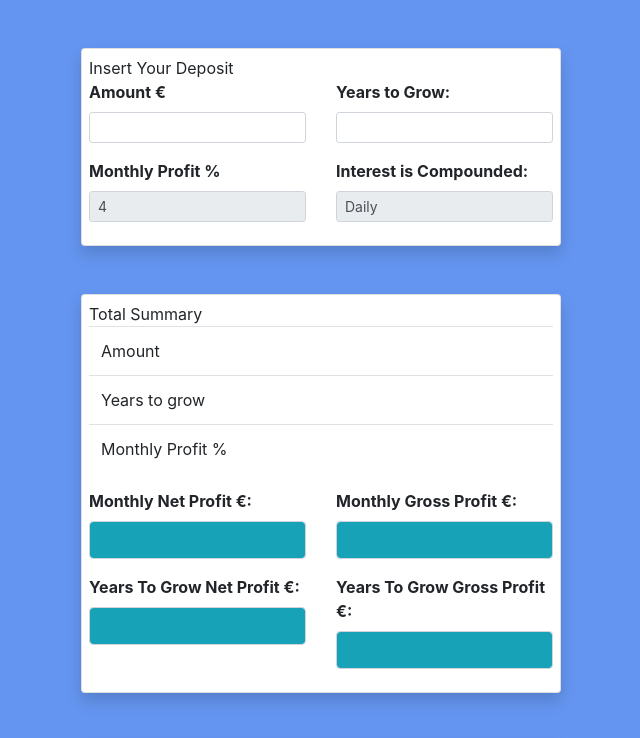
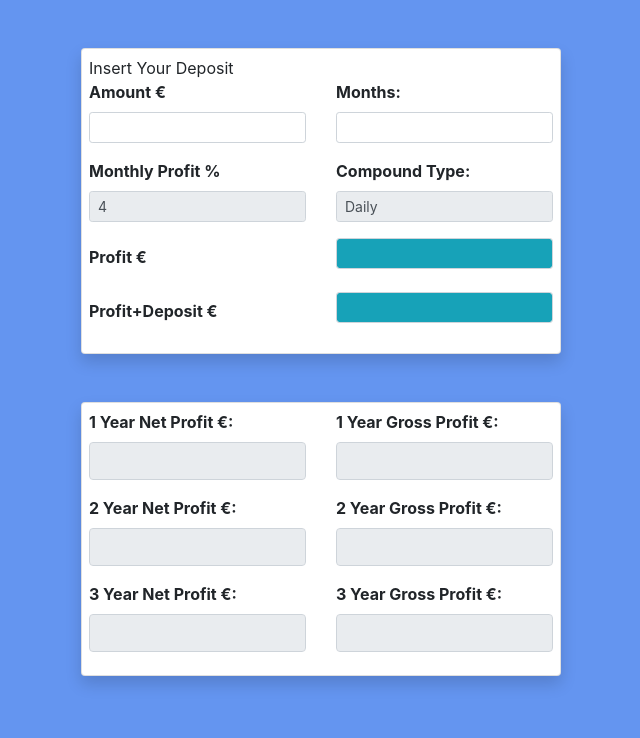
Before and after one commit to kabirmandal/profit_calculator, a plain HTML site: page index.html in a window 1280 px wide. Shown: the top 738 px of the page, without its empty margins (319-959 px from the left). Drawn offline with nearby package versions, Linux system fonts and the light colour scheme.

Commit message:
profit and profit with deposit fuction added

```diff
--- a/index.html
+++ b/index.html
@@ -27,55 +27,30 @@
                 </div>
                 <div class="col-md-6">
                     <div class="form-group">
-                        <label for="">Years to Grow:</label>
-                        <input type="number" id="ytg" min="0" class="form-control form-control-sm">
+                        <label for="">Months:</label>
+                        <input type="number" id="months" min="0" class="form-control form-control-sm">
                     </div>
                     <div class="form-group">
-                        <label for="">Interest is Compounded:</label>
+                        <label for="">Compound Type:</label>
                         <input type="text" id="iic" class="form-control form-control-sm" value="Daily" readonly>
                     </div>
                 </div>
             </div>
-        </div>
-
-        <div class="card mx-auto mt-5 shadow">
-            <div class="card-text">
-                Total Summary
+            <div class="form-group row">
+                <label for="inputEmail3" class="col-md-6 col-form-label">Profit €</label>
+                <div class="col-md-6">
+                  <input type="email" class="form-control form-control-sm bg-info" id="profit" placeholder="" readonly>
+                </div>
             </div>
-            <table class="table">
-                <tr>
-                    <td>Amount </td> <td><span id="showamount"></span></td>
-                </tr>
-                <tr>
-                    <td>Years to grow</td> <td><span id="showytg"></span></td>
-                </tr>
-                <tr>
-                    <td>Monthly Profit %</td> <td><span id="showmpp"></span></td>
-                </tr>
-            </table>
-            <div class="row">
+            <div class="form-group row">
+                <label for="inputEmail3" class="col-md-6 col-form-label">Profit+Deposit €</label>
                 <div class="col-md-6">
-                    <div class="form-group">
-                        <label for="">Monthly Net Profit €:</label>
-                        <input type="number" id="mnp"class="form-control bg-info" readonly>
-                    </div>
-                    <div class="form-group">
-                        <label for="">Years To Grow Net Profit €:</label>
-                        <input type="number" id="ytgnp"class="form-control bg-info" readonly>
-                    </div>
-                </div>
-                <div class="col-md-6">
-                    <div class="form-group">
-                        <label for="">Monthly Gross Profit €:</label>
-                        <input type="number" id="mgp" class="form-control bg-info" readonly>
-                    </div>
-                    <div class="form-group">
-                        <label for="">Years To Grow Gross Profit €:</label>
-                        <input type="number" id="ytggp" class="form-control bg-info" readonly>
-                    </div>
+                  <input type="email" class="form-control form-control-sm bg-info" id="profitdeposit" placeholder="" readonly>
                 </div>
             </div>
         </div>
+
+
 
         <div class="card mx-auto mt-5 shadow mb-5">
             <div class="row">
--- a/script.js
+++ b/script.js
@@ -1,8 +1,8 @@
 $(document).ready(function () {
     $("input").on("keyup blur change", function () {
-        var amount = parseFloat($("#amount").val()); // amount
+        var amount = parseFloat($("#amount").val()); // amount B1
         var mpp = parseFloat($("#mpp").val()); // Monthly profit percent
-        var ytg = parseFloat($("#ytg").val()); // years to grow
+        var months = parseFloat($("#months").val()); // months B4
         var iic = $("#iic").val(); // Interest is Compounded
         function calc(x,y){
 
@@ -25,14 +25,28 @@ $(document).ready(function () {
             return parseInt(dd);
 
         }
+        function profit(B1,B4){
+           var dd = B1*((1+((0.04*B4)/(B4*20))) ** (B4*20))-B1;
+           return dd.toFixed(0);
+        }
+        function profitdepoist(B1,B4){
+            var dd = B1*(1+((0.04*B4)/(B4*20))) ** (B4*20);
+
+            return dd.toFixed(0);
+         }
+
+
+
 
         if (amount !== 'undefined') {
             $("#showamount").text(amount);
-            $("#showytg").text(ytg);
+           // $("#showytg").text(ytg);
             $("#showmpp").text(mpp);
             $("#mnp").val(amount*0.04);
             $("#mgp").val(parseFloat(amount)+amount*0.04);
 
+            $("#profit").val(profit(amount,months));
+            $("#profitdeposit").val(profitdepoist(amount,months));
             var np1 = cal(0.48,1);
             $("#npy1").val(np1);
             var np2 = cal(0.96,2);
@@ -45,8 +59,8 @@ $(document).ready(function () {
             $("#gpy3").val(Number(amount)+Number(np3));
 
 
-            $("#ytgnp").val(ca(amount,ytg));
-            $("#ytggp").val(ytgcal(amount,ytg));
+           // $("#ytgnp").val(ca(amount,ytg));
+           // $("#ytggp").val(ytgcal(amount,ytg));
         }
     });
 });
```
